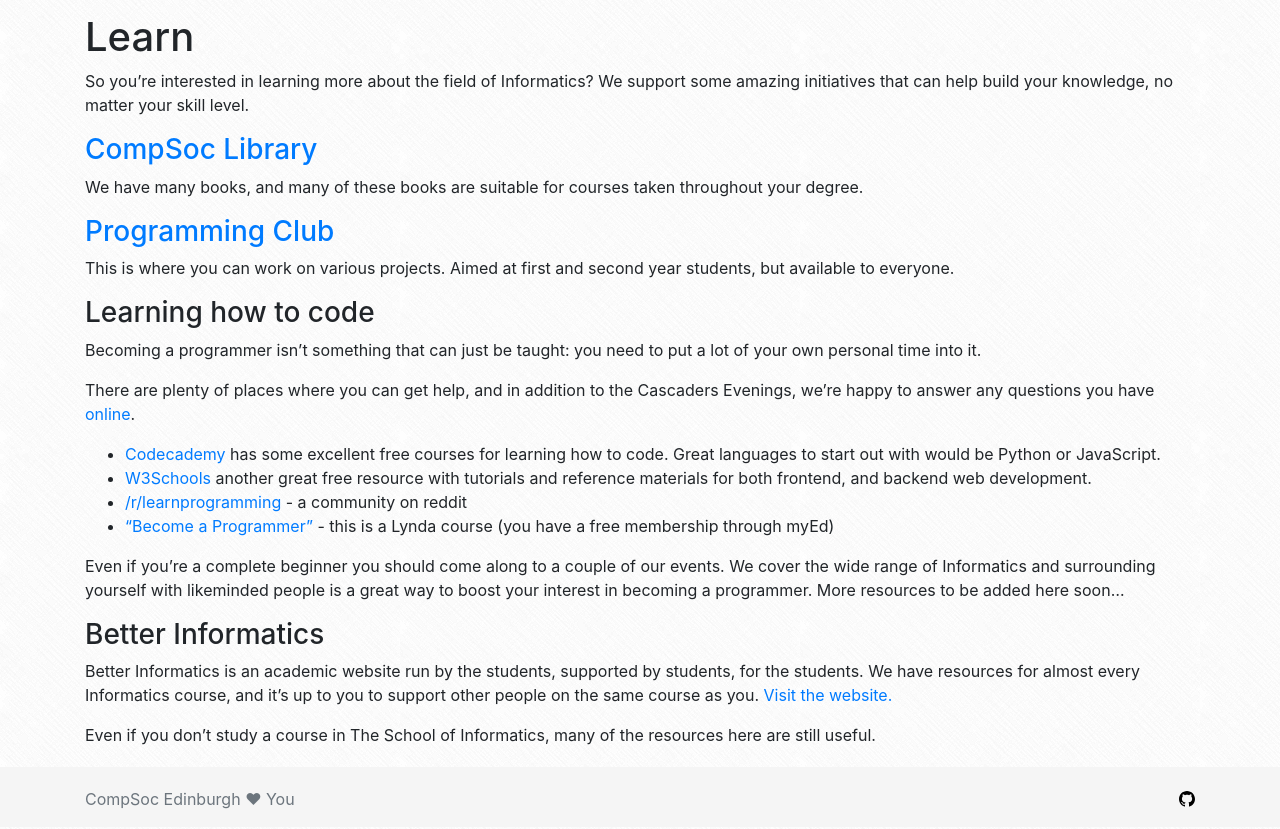
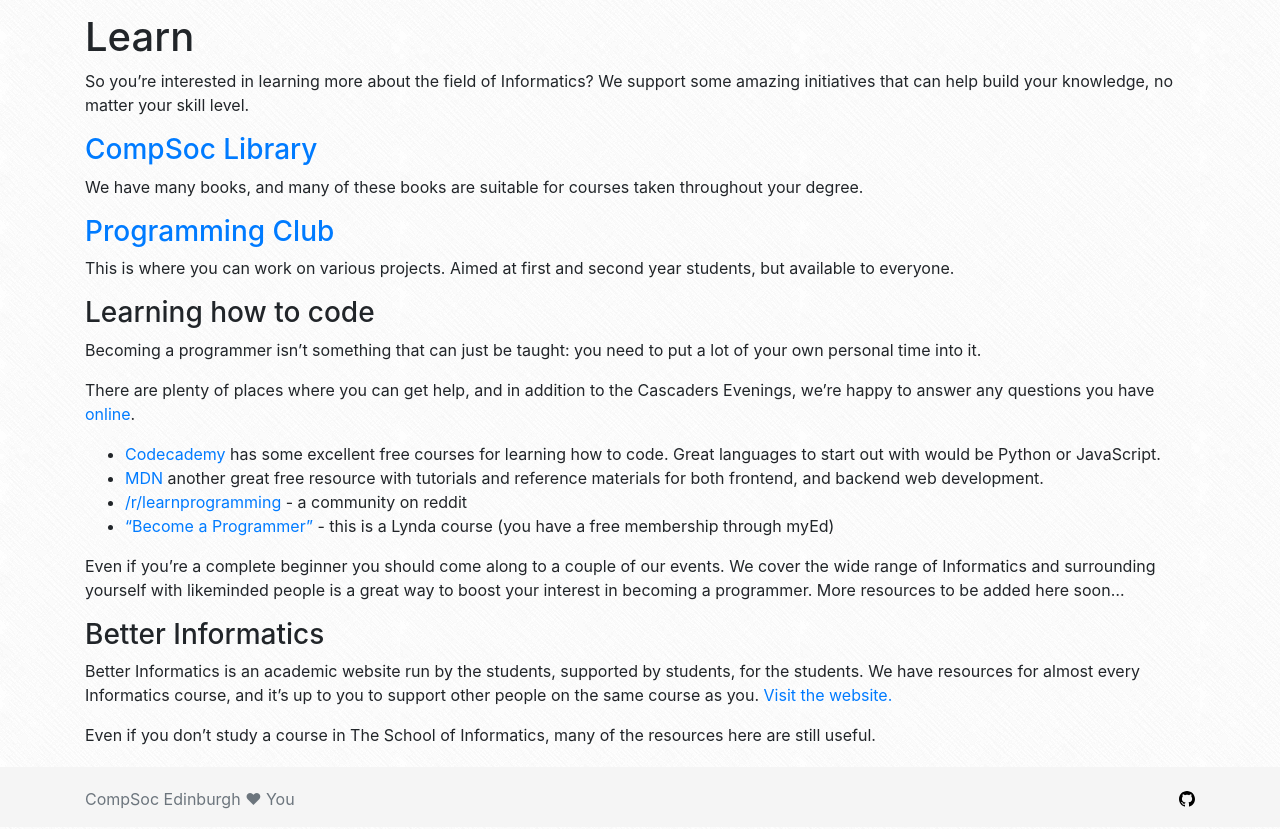
Before and after one commit to compsoc-edinburgh/website, a Jekyll site: the page built from _pages/learn.md, in a window 1280 px wide. Shown: the part 346-1175 px from the top of the page. Built offline with Jekyll 4.4.1, drawn with Linux system fonts in a browser that asks for light colours; nearby versions of some CDN libraries.

Commit message:
Point to MDN rather than W3Schools

```diff
--- a/_pages/learn.md
+++ b/_pages/learn.md
@@ -23,7 +23,7 @@
 There are plenty of places where you can get help, and in addition to the Cascaders Evenings, we're happy to answer any questions you have [online](/community).
 
 - [Codecademy](https://www.codecademy.com/) has some excellent free courses for learning how to code. Great languages to start out with would be Python or JavaScript.
-- [W3Schools](https://www.w3schools.com/) another great free resource with tutorials and reference materials for both frontend, and backend web development.
+- [MDN](https://developer.mozilla.org) another great free resource with tutorials and reference materials for both frontend, and backend web development.
 - [/r/learnprogramming](https://www.reddit.com/r/learnprogramming/comments/61oly8/new_read_me_first/) - a community on reddit
 - ["Become a Programmer"](https://www.lynda.com/learning-paths/Developer/become-a-programmer) - this is a Lynda course (you have a free membership through myEd)
 
```
